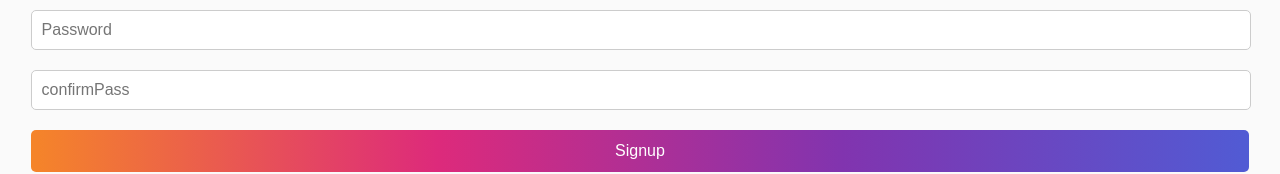
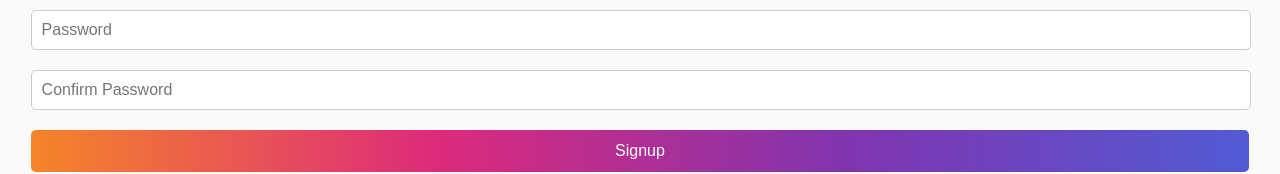
Before and after one commit to takitec/React, a React (Create React App) app: page / in a window 1280 px wide. Both pictures are taken after a click on the button "Switch to Signup". Shown: the part 397-571 px from the top of the page. Built offline with nearby package versions, Linux system fonts and the light colour scheme.

Commit message:
Update Signup.jsx

```diff
--- a/src/component/Signup.jsx
+++ b/src/component/Signup.jsx
@@ -6,12 +6,13 @@ const Signup = ({ onSignupSuccess }) => {
   const [username, setUsername] = useState('');
   const [email, setEmail] = useState('');
   const [password, setPassword] = useState('');
-  const [confirmPass, setConfirmPassword] = useState('')
+  const [confirmPass, setConfirmPassword] = useState('');
 
   const handleSignup = async () => {
     try {
       const data = await signup(id, username, email, password, confirmPass);
       console.log('Signup successful', data);
+      alert('Account successfully created!');
       onSignupSuccess(data); // Handle successful signup (e.g., store token, redirect)
     } catch (error) {
       console.error('Signup failed', error);
@@ -25,7 +26,7 @@ const Signup = ({ onSignupSuccess }) => {
       <input type="text" placeholder="Username" value={username} onChange={e => setUsername(e.target.value)} />
       <input type="email" placeholder="Email" value={email} onChange={e => setEmail(e.target.value)} />
       <input type="password" placeholder="Password" value={password} onChange={e => setPassword(e.target.value)} />
-      <input type="confirmPass" placeholder="confirmPass" value={confirmPass} onChange={e => setConfirmPassword(e.target.value)} />
+      <input type="password" placeholder="Confirm Password" value={confirmPass} onChange={e => setConfirmPassword(e.target.value)} />
       <button onClick={handleSignup}>Signup</button>
     </div>
   );
```
